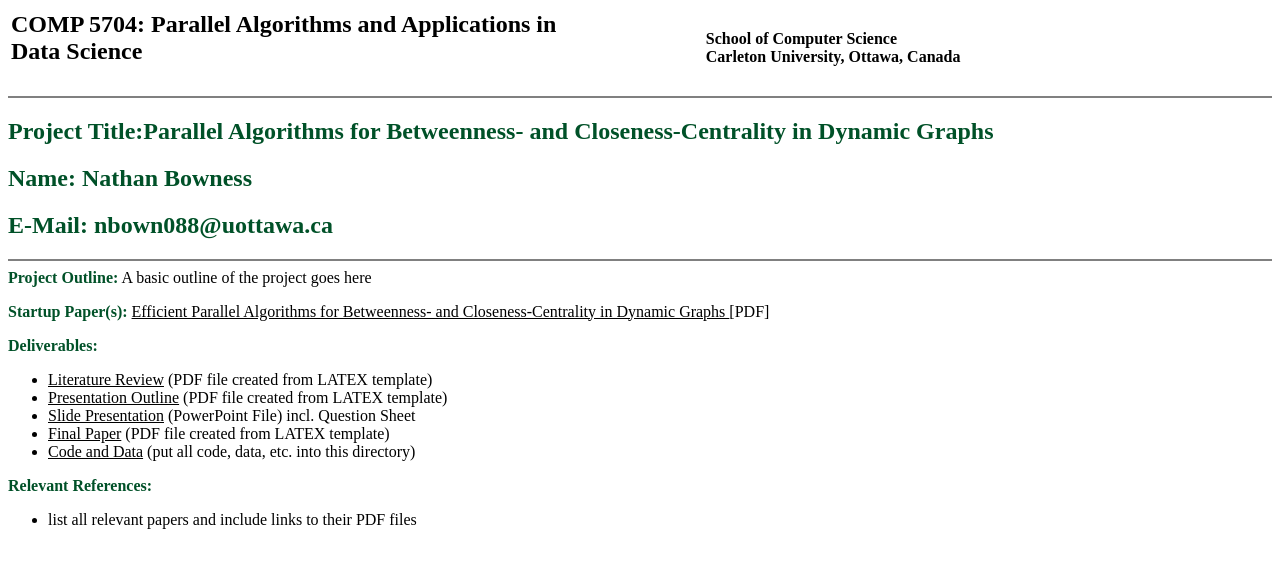
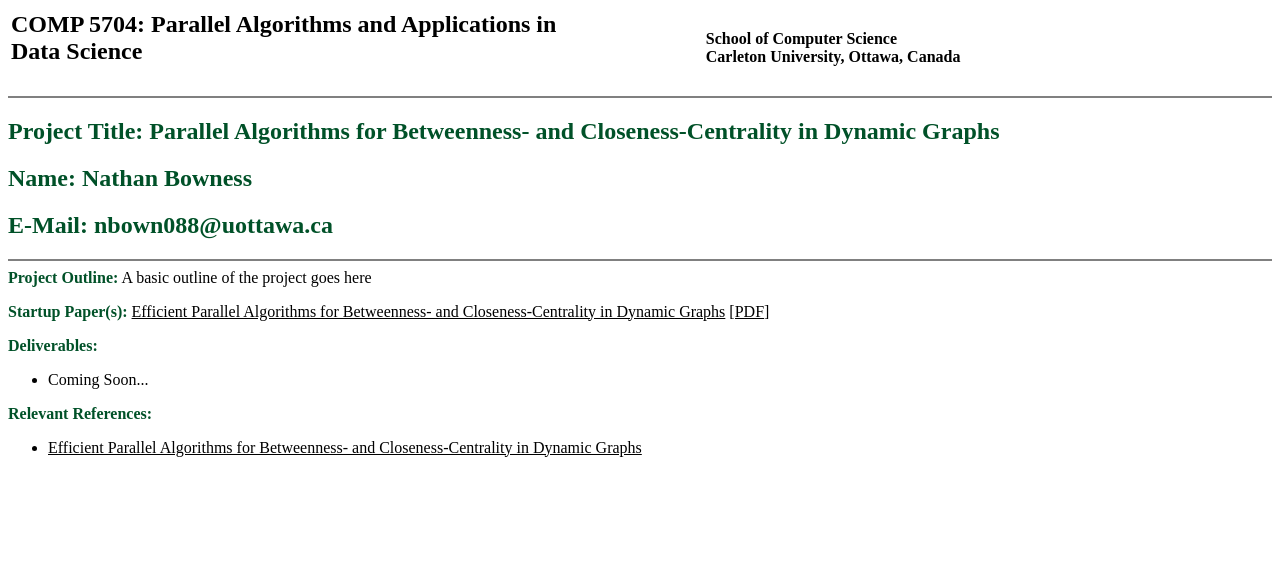
Before and after one commit to nathanbowness/nathanbowness.github.io, a plain HTML site: page index.htm in a window 1280 px wide. Drawn offline with Linux system fonts and the light colour scheme.

Commit message:
Update webpage to reflect the state of current work

```diff
--- a/index.htm
+++ b/index.htm
@@ -1,5 +1,5 @@
 <!DOCTYPE HTML PUBLIC "-//W3C//DTD HTML 4.01 Transitional//EN">
-<html><head><title>Prof. Frank Dehne</title>
+<html><head><title>COMP-5704 Nathan Bowness</title>
 
 
 
@@ -28,7 +28,7 @@
 </table>
 
 <hr noshade="noshade">
-<h2><font color="#005128">Project Title:</font><font><font color="#005128">Parallel Algorithms for Betweenness- and Closeness-Centrality in Dynamic Graphs</font></font></h2>
+<h2><font color="#005128">Project Title: </font><font><font color="#005128">Parallel Algorithms for Betweenness- and Closeness-Centrality in Dynamic Graphs</font></font></h2>
 
 <h2><font><font color="#005128">Name: Nathan Bowness</font></font></h2>
 
@@ -37,39 +37,23 @@
 
 <hr noshade="noshade">
 <b><font color="#005128">Project Outline:</font></b> A basic outline of the project goes here
-<p><b><font color="#005128">Startup Paper(s):</font></b> <a href="https://dl.acm.org/doi/abs/10.1145/3392717.3392743">Efficient Parallel Algorithms for Betweenness- and Closeness-Centrality in Dynamic Graphs
-</a>
-  <a href="https://dl.acm.org/doi/pdf/10.1145/3392717.3392743"></a>[PDF]</p>
+<p><b><font color="#005128">Startup Paper(s):</font></b>
+  <a href="https://dl.acm.org/doi/abs/10.1145/3392717.3392743">Efficient Parallel Algorithms for Betweenness- and Closeness-Centrality in Dynamic Graphs</a>
+  <a href="https://dl.acm.org/doi/pdf/10.1145/3392717.3392743">[PDF]</a>
+</p>
 
 <p><b><font color="#005128">Deliverables:</font></b></p>
 
 <ul>
-
   <li>
-    <div align="left"><a href="Literature_Review.pdf"><font color="#000000">Literature Review</font></a> (PDF file created from
-LATEX template)</div>
+    <font color="#000000">Coming Soon...</font>
   </li>
-  <li>
-    <div align="left"><a href="Presentation_Outline.pdf"><font color="#000000">Presentation Outline</font></a> (PDF file created from
-LATEX template)</div>
-  </li>
-  <li>
-    <div align="left"> <a href="Slide_Presentation.ppt"><font color="#000000">Slide Presentation</font></a> (PowerPoint File) incl.
-Question Sheet </div>
-  </li>
-  <li>
-    <div align="left"><a href="Final_Paper.pdf"><font color="#000000">Final
-Paper</font></a> (PDF file created from LATEX template)</div>
-  </li>
-  <li><a href="Code_and_Data"><font color="#000000">Code and Data</font></a>
-(put all code, data, etc. into this directory)</li>
 </ul>
 
 <p><b><font color="#005128">Relevant References:</font></b></p>
 
 <ul>
-
-  <li>list all relevant papers and include links to their PDF files</li>
+  <li><a href="https://dl.acm.org/doi/abs/10.1145/3392717.3392743">Efficient Parallel Algorithms for Betweenness- and Closeness-Centrality in Dynamic Graphs</a></li>
 </ul>
 
 </body></html>
```
